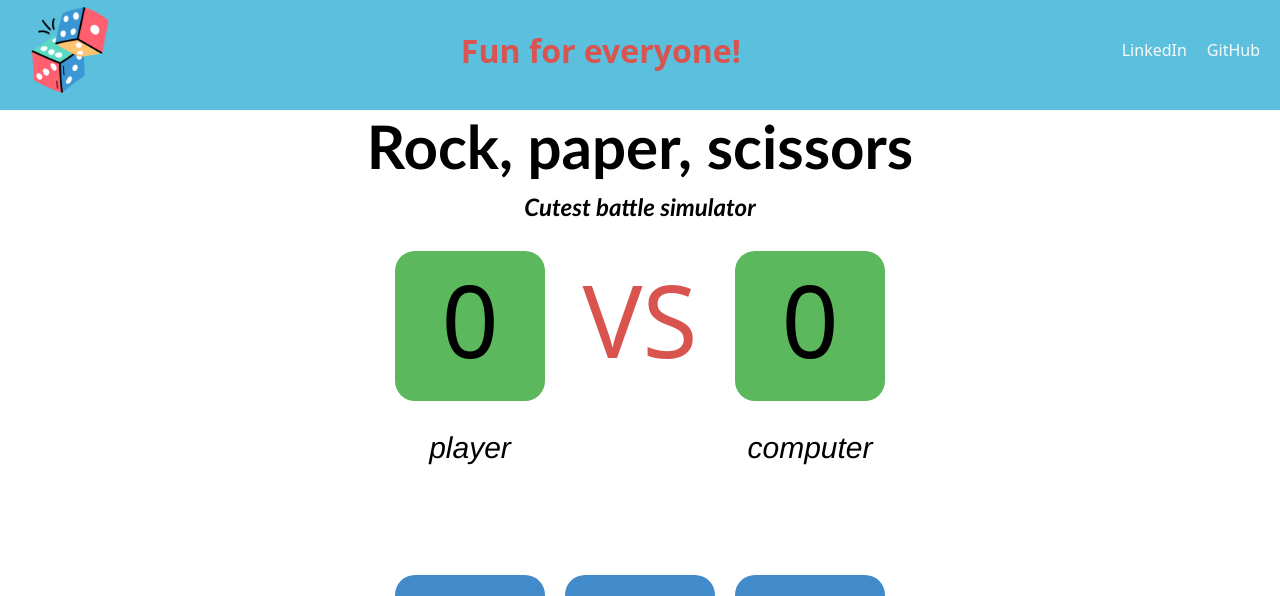
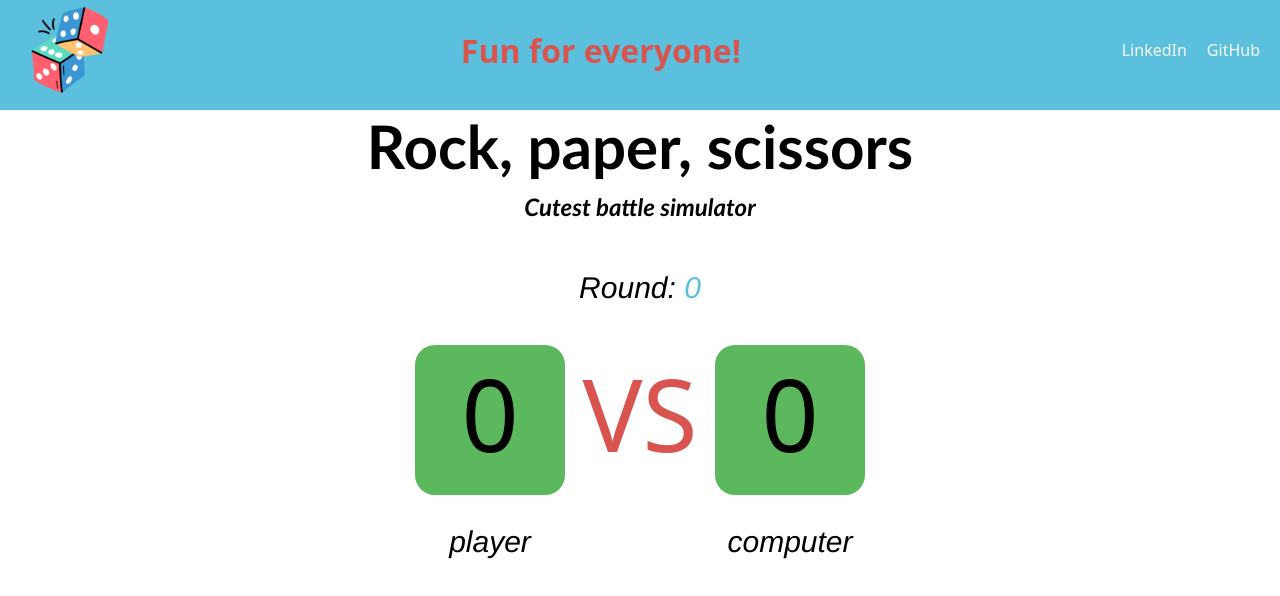
Before and after one commit to Jaime-alv/kawaiBattle, a website: page index.html in a window 1280 px wide. Shown: the top 596 px of the page. Drawn offline with Linux system fonts and the light colour scheme.

Commit message:
Add a round counter

```diff
--- a/index.html
+++ b/index.html
@@ -30,6 +30,10 @@
             <h2 class="secondary">Cutest battle simulator</h2>
         </div>
         <div class="counter">
+            <div class="round-counter">
+                Round: <span id="round-number"></span>
+            </div>
+            <div class="score">
                 <div class="score-container">
                     <div class="player">
                         <span id="player"></span>
@@ -48,7 +52,7 @@
                     <p class="text">computer</p>
                 </div>
             </div>
-
+        </div>
         <div class="result-game">
             <h2 id="game-response"></h2>
         </div>
--- a/src/javascript/rockPaperScissors.js
+++ b/src/javascript/rockPaperScissors.js
@@ -15,6 +15,7 @@ class GameStatus {
     constructor() {
         this.player = 0;
         this.computer = 0;
+        this.round = 0;
     }
 }
 const newGame = new GameStatus();
@@ -57,8 +58,10 @@ scissorsButton?.addEventListener("click", () => {
 function updateResultCount(game) {
     let playerCounter = document.querySelector("#player");
     let computerCounter = document.querySelector("#computer");
+    let roundCounter = document.querySelector("#round-number");
     playerCounter.textContent = game.player.toString();
     computerCounter.textContent = game.computer.toString();
+    roundCounter.textContent = game.round.toString();
 }
 function moveOneRound(gameResult) {
     let updateGame = upScorePoint(gameResult, newGame);
@@ -115,6 +118,7 @@ function upScorePoint(roundResult, game) {
             game.player += 1;
             break;
     }
+    game.round += 1;
     return game;
 }
 updateResultCount(newGame);
--- a/src/typescript/rockPaperScissors.ts
+++ b/src/typescript/rockPaperScissors.ts
@@ -13,6 +13,7 @@ enum GameChoice {
 class GameStatus {
     player: number = 0;
     computer: number = 0;
+    round: number = 0;
 }
 
 const newGame = new GameStatus();
@@ -65,8 +66,10 @@ scissorsButton?.addEventListener("click", () => {
 function updateResultCount(game: GameStatus) {
     let playerCounter: HTMLElement = document.querySelector("#player")!;
     let computerCounter: HTMLElement = document.querySelector("#computer")!;
+    let roundCounter: HTMLElement = document.querySelector("#round-number")!;
     playerCounter.textContent = game.player.toString();
     computerCounter.textContent = game.computer.toString();
+    roundCounter.textContent = game.round.toString();
 }
 
 function moveOneRound(gameResult: GameResult) {
@@ -126,6 +129,7 @@ function upScorePoint(roundResult: GameResult, game: GameStatus): GameStatus {
             game.player += 1;
             break;
     }
+    game.round += 1;
     return game;
 }
 
--- a/style.css
+++ b/style.css
@@ -104,6 +104,25 @@ footer {
     height: 150px;
 }
 
+.counter {
+    flex-direction: column;
+    justify-content: space-between;
+    align-items: center;
+}
+
+.round-counter {
+    font-size: 20px;
+    padding: 20px 0px;
+}
+
+#round-number {
+    color: #5bc0de;
+}
+
+.score {
+    display: flex;
+}
+
 .winner {
     font-size: 60px;
     color: #d9534f;
@@ -174,7 +193,8 @@ footer .love {
     color: #d9534f;
 }
 
-.score-container .text {
+.score-container .text,
+.round-counter {
     font-size: 30px;
     font-style: italic;
     font-family: 'Franklin Gothic Medium', 'Arial Narrow', Arial, sans-serif;
```
Also changed, not shown: 1 other file. Lines whose indentation alone changed are shown as unchanged.
